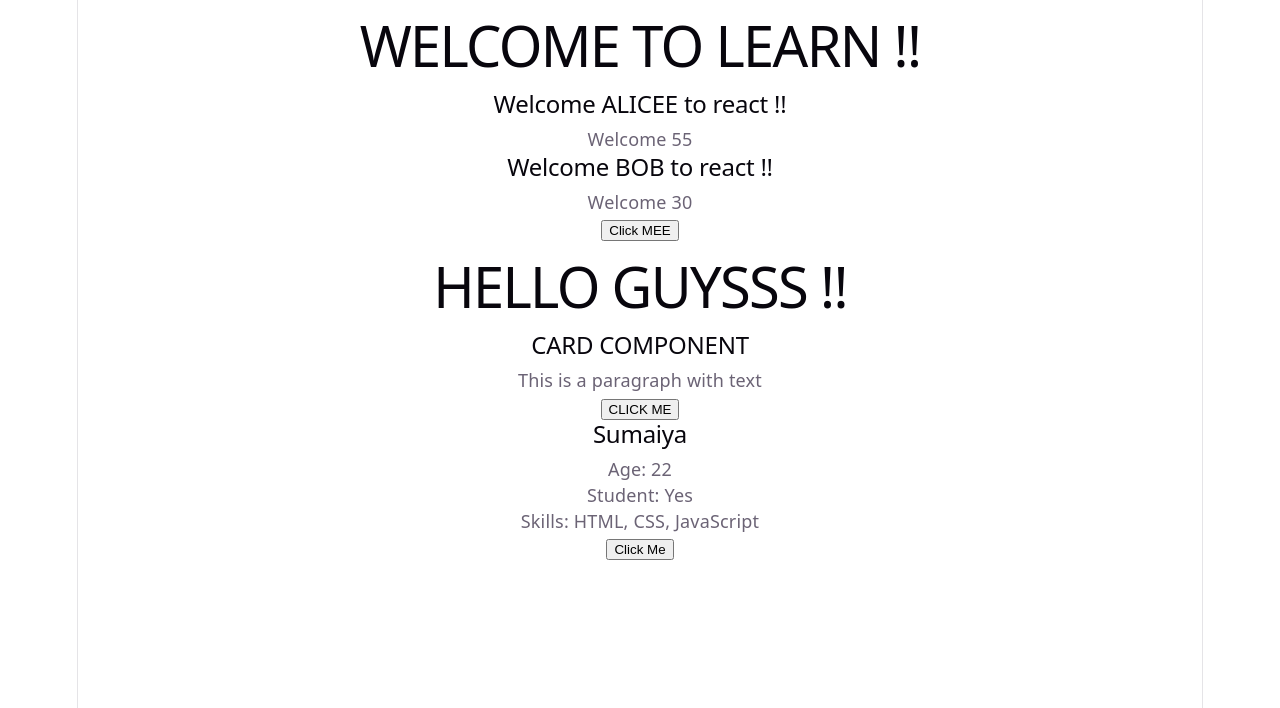
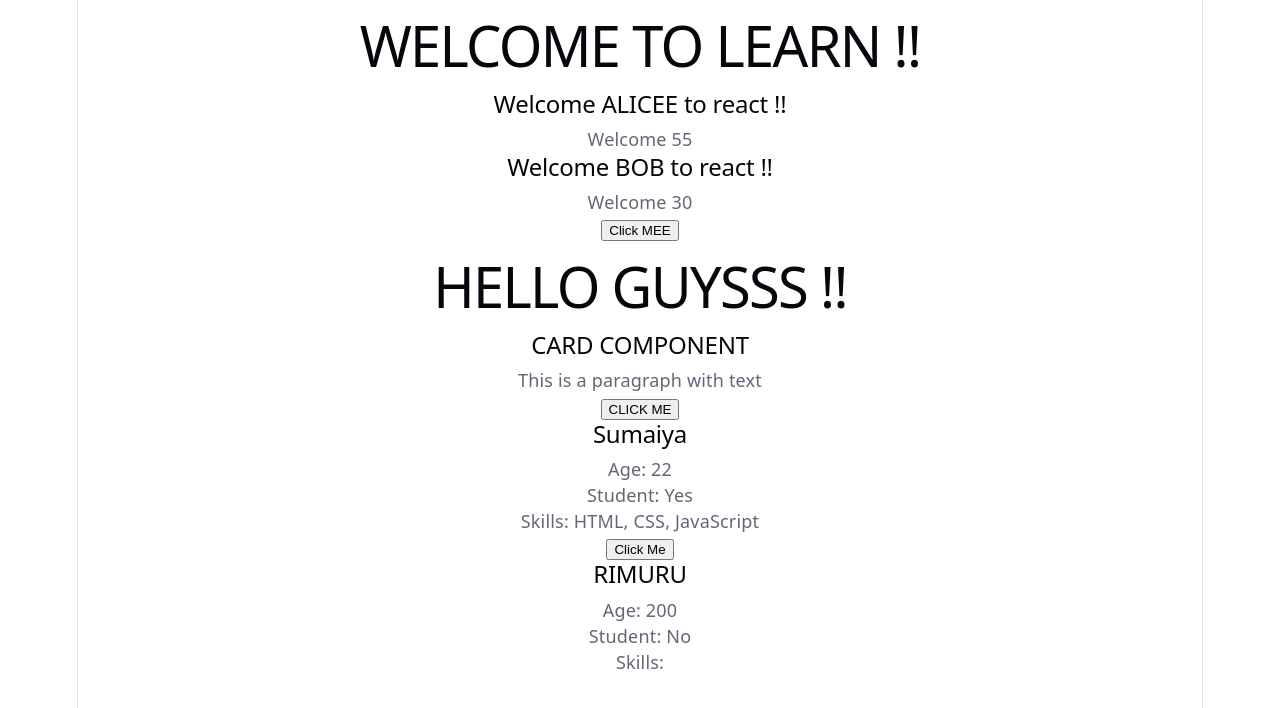
Before and after one commit to Sumaiya707/React-Learning, a React (Vite) app in the folder React-Learn/: page / in a window 1280 px wide. Shown: the top 708 px of the page. Built offline with nearby package versions, Linux system fonts and the light colour scheme.

Commit message:
destructuring new file and parent app.jsx

```diff
--- a/React-Learn/src/App.jsx
+++ b/React-Learn/src/App.jsx
@@ -3,6 +3,7 @@ import "./App.css";
 import { Hello } from "./Hello";
 import { Card } from "./Card";
 import { UserProfile } from "./UserProfile";
+import { Destructuring } from "./Destructuring";
 
 function Button() {
   return <button>Click MEE</button>;
@@ -23,6 +24,7 @@ function App() {
         isStudent={true}
         skills={["HTML", "CSS", "JavaScript"]}
       />
+      <Destructuring name="RIMURU" age={200} isStudent={false} skills={[]} />
     </div>
   );
 }
--- /dev/null
+++ b/React-Learn/src/Destructuring.jsx
@@ -0,0 +1,10 @@
+export function Destructuring({ name, age, isStudent, skills }) {
+  return (
+    <div>
+      <h2>{name}</h2>
+      <p>Age: {age}</p>
+      <p>Student: {isStudent ? "Yes" : "No"}</p>
+      <p>Skills: {skills.join(", ")}</p>
+    </div>
+  );
+}
```
